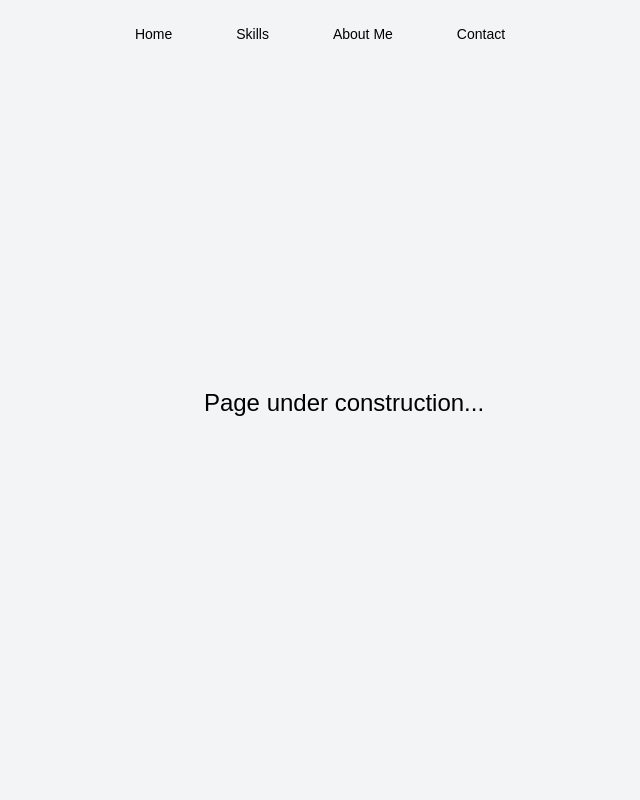
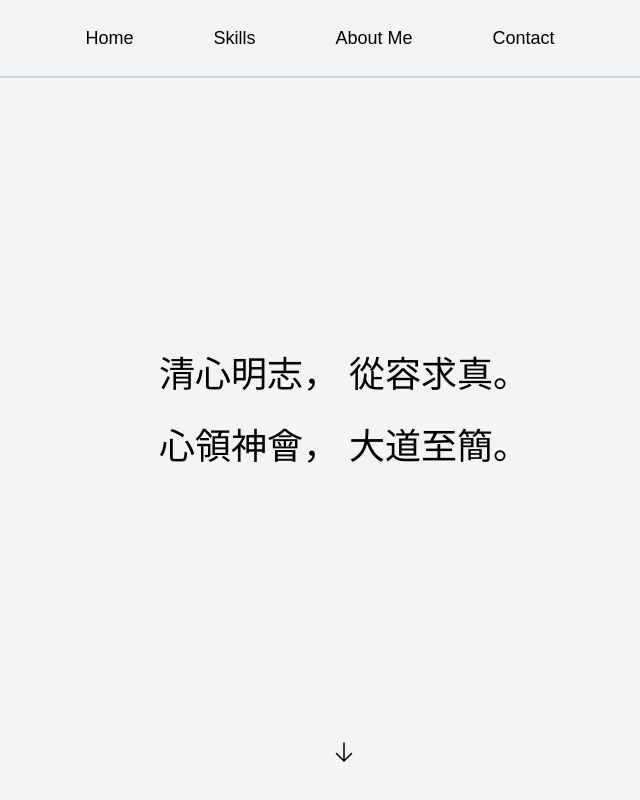
Before and after one commit to CHNSOC/cata-portfolio, a React (Vite) app: page / in a window 1280 px wide. Shown: the top 800 px of the page, without its empty margins (296-936 px from the left). Built offline with nearby package versions, Linux system fonts and the light colour scheme.

Commit message:
add homepage

```diff
--- a/index.html
+++ b/index.html
@@ -4,7 +4,7 @@
     <meta charset="UTF-8" />
     <link rel="icon" type="image/svg+xml" href="/vite.svg" />
     <meta name="viewport" content="width=device-width, initial-scale=1.0" />
-    <title> /// Catastasis. ///</title>
+    <title> /// Catastasis. </title>
   </head>
   <body>
     <div id="root"></div>
--- a/package.json
+++ b/package.json
@@ -14,7 +14,8 @@
     "framer-motion": "^10.12.10",
     "react": "^18.2.0",
     "react-anchor-link-smooth-scroll": "^1.0.12",
-    "react-dom": "^18.2.0"
+    "react-dom": "^18.2.0",
+    "react-router-dom": "^6.11.1"
   },
   "devDependencies": {
     "@types/node": "^20.1.3",
--- a/src/App.tsx
+++ b/src/App.tsx
@@ -1,7 +1,13 @@
 import Navbar from "@/scenes/navbar";
 import { useState, useEffect } from "react";
 import { SelectedPage } from "@/shared/types";
+import { BrowserRouter as Router, Routes, Route } from "react-router-dom";
 import Home from "@/scenes/home";
+
+// For CSS testing
+
+import Playfield from "@/scenes/playfield";
+import ErrorPage from "./scenes/utility/ErrorPage";
 
 
 function App() {
@@ -23,12 +29,21 @@ function App() {
     return () => window.removeEventListener("scroll", handleScroll);
   });
   return (
-    <div className="app bg-gray-100">
-      <Navbar isTopOfPage={isTopOfPage}
-        selectedPage={selectedPage}
-        setSelectedPage={setSelectedPage} />
-        <Home setSelectedPage={setSelectedPage}/>
-    </div>
+    <Router>
+      <Routes>
+        <Route path="/" element={
+          <div className="app bg-gray-100">
+            <Navbar isTopOfPage={isTopOfPage}
+              selectedPage={selectedPage}
+              setSelectedPage={setSelectedPage} />
+            <Home setSelectedPage={setSelectedPage} />
+          </div>
+        } />
+        <Route path="/playfield" element={<Playfield />} />
+        <Route path="*" element={<ErrorPage />} />
+
+      </Routes>
+    </Router>
   )
 }
 
--- a/src/index.css
+++ b/src/index.css
@@ -12,3 +12,7 @@ body,
     width: 100%;
     font-family: "Noto Serif TC", sans-serif;
 }
+
+.playground{
+    font-family: "Montserrat", sans-serif;
+}
--- a/src/scenes/Link.tsx
+++ b/src/scenes/Link.tsx
@@ -12,7 +12,7 @@ const Link = ({ page, selectedPage, setSelectedPage }: Props) => {
   return (
     <AnchorLink
       className={`${selectedPage === lowerCasePage ? "text-primary-500" : ""}
-    transition duration-500 hover:text-primary-500 ease-in-out
+    transition duration-500 hover:text-primary-500 ease-in-out text-lg
     `}
       onClick={() => {
         setSelectedPage(lowerCasePage);
--- a/src/scenes/home/index.tsx
+++ b/src/scenes/home/index.tsx
@@ -1,6 +1,8 @@
 import { SelectedPage } from "@/shared/types";
 import useMediaQuery from "@/hooks/useMediaQuery";
 import { motion } from "framer-motion";
+import AnchorLink from "react-anchor-link-smooth-scroll";
+import { ArrowDownIcon } from "@heroicons/react/24/solid";
 
 type Props = { setSelectedPage: (value: SelectedPage) => void };
 
@@ -28,8 +30,13 @@ const Home = ({ setSelectedPage }: Props) => {
                         hidden: { opacity: 0, },
                         visible: { opacity: 1, },
                     }}>
-                    <p className="mt-8 text-2xl">
-                        Page under construction...
+                    <p className="mt-8 text-4xl">
+                        清心明志，
+                        從容求真。
+                    </p>
+                    <p className="mt-8 text-4xl">
+                        心領神會，
+                        大道至簡。
                     </p>
                 </motion.div>
 
@@ -38,11 +45,14 @@ const Home = ({ setSelectedPage }: Props) => {
 
         {/* Sponsors */}
         {isAboveMediumScreen && (
-            <div className="h-[150px] w-full bg-primary-100 py-10">
-                <div className="mx-auto w-5/6">
-                    <div className="flex w-3/5 items-center justify-between gap-8">
-                        {/* <p>Sponsors</p> */}
-
+            <div className="h-[150px] w-full bg-primary-100 py-10 flex items-center">
+                <div className="mx-auto">
+                    <div className="flex items-center justify-between gap-8">
+                        <AnchorLink className="text-sm font-bold text-primary-500 hover:text-secondary-500"
+                            onClick={() => { setSelectedPage(SelectedPage.Skills) }}
+                            href={`#${SelectedPage.Skills}`}>
+                            <ArrowDownIcon className="h-6 w-6 text-primary-500" />
+                        </AnchorLink>
                     </div>
                 </div>
             </div>)}
--- a/src/scenes/navbar/index.tsx
+++ b/src/scenes/navbar/index.tsx
@@ -21,12 +21,12 @@ const Navbar = ({ isTopOfPage, selectedPage, setSelectedPage }: Props) => {
 
     return (
         <nav>
-            <div className={`fixed top-0 z-30 w-full py-6 ${flexBetween} ${navbarBackground}`}>
+            <div className={`border-b-2 bg-gray-100 border-b-slate-300 fixed top-0 z-30 w-full py-6 ${flexBetween} ${navbarBackground}`}>
                 <div className={`${flexBetween} mx-auto w-full`}>
-                    <div className={`flex justify-end  w-full gap-16 mr-12`}>
+                    <div className={`flex justify-end w-full gap-16 mr-12`}>
                         {isAboveMediumScreen ? (
                             <div className={`items-center flex justify-center w-full`}>
-                                <div className={`${flexBetween} gap-16 text-sm`}>
+                                <div className={`${flexBetween} gap-20 text-sm`}>
                                     <Link
                                         page="Home"
                                         selectedPage={selectedPage}
@@ -50,12 +50,15 @@ const Navbar = ({ isTopOfPage, selectedPage, setSelectedPage }: Props) => {
                                 </div>
                             </div>
                         ) : (
+                            <div>
+                                <div  className=" justify-start">Test</div>
                                 <button
                                     className="rounded-full bg-secondary-500 p-2"
                                     onClick={() => setIsMenuToggled(!isMenuToggled)}
                                 >
                                     <Bars3Icon className="h-8 w-8 text-black" />
                                 </button>
+                            </div>
                         )}
                     </div>
                 </div>
@@ -67,12 +70,12 @@ const Navbar = ({ isTopOfPage, selectedPage, setSelectedPage }: Props) => {
                     <motion.div className="fixed bottom-0 right-0 z-40 h-full w-[300px] bg-white bg-opacity-75 drop-shadow-xl"
                         key="sidebar"
                         transition={{ duration: 0.5 }}
-                        initial={{x:100, opacity: 0 }}
-                        animate={{x:0, opacity: 1 }}
-                        exit={{x:100, opacity: 0 }}
+                        initial={{ x: 100, opacity: 0 }}
+                        animate={{ x: 0, opacity: 1 }}
+                        exit={{ x: 100, opacity: 0 }}
                     >
                         {/* Close Icon */}
-                        <div className="flex justify-end p-12 mt-4 mr-2">
+                        <div className="flex m-auto justify-end py-8 pr-14">
                             <button onClick={() => setIsMenuToggled(!isMenuToggled)}>
                                 <XMarkIcon className="h-8 w-8 opacity-0" />
                             </button>
--- /dev/null
+++ b/src/scenes/playfield/index.tsx
@@ -0,0 +1,34 @@
+type Props = {}
+
+const Playfield = ({ }: Props) => {
+    return (
+        <div>
+            <div className="p-6 max-w-sm mx-auto mt-12 flex rounded-lg bg-white drop-shadow-lg space-x-4">
+                <div>
+                    <img className="w-12 h-12 rounded-full" src="https://picsum.photos/200/300" alt="Pfp"></img>
+                </div>
+                {/* Text */}
+                <div>
+                    <div className="text-lg font-bold">
+                        ChitChat
+                    </div>
+                    <div className=" text-slate-500">
+                        You have a new Message!
+                    </div>
+                    <button className=" py-1 mt-2 w-24 text-center text-purple-600 hover:text-white font-montserrat text-sm
+                     hover:bg-purple-400 rounded-full border-solid border-2 border-purple-500 hover:border-transparent
+                     focus:outline-none focus:ring-2 focus:ring-purple-600 focus:ring-offset-2">
+                        Message
+
+                    </button>
+                </div>
+            </div>
+            <div>
+                {/* Component 2 */}
+            </div>
+        </div>
+
+    )
+}
+
+export default Playfield
--- /dev/null
+++ b/src/scenes/utility/ErrorPage.tsx
@@ -0,0 +1,12 @@
+type Props = {}
+
+function ErrorPage({ }: Props) {
+    return (
+        <div className="flex h-screen justify-center items-center">
+            <p className="text-red-500 text-xl text-center">Error 404
+            </p>
+        </div>
+    )
+}
+
+export default ErrorPage
```
Also changed, not shown: 1 other file (tests, documents, lock files or other folders). Lines whose indentation alone changed are shown as unchanged.
